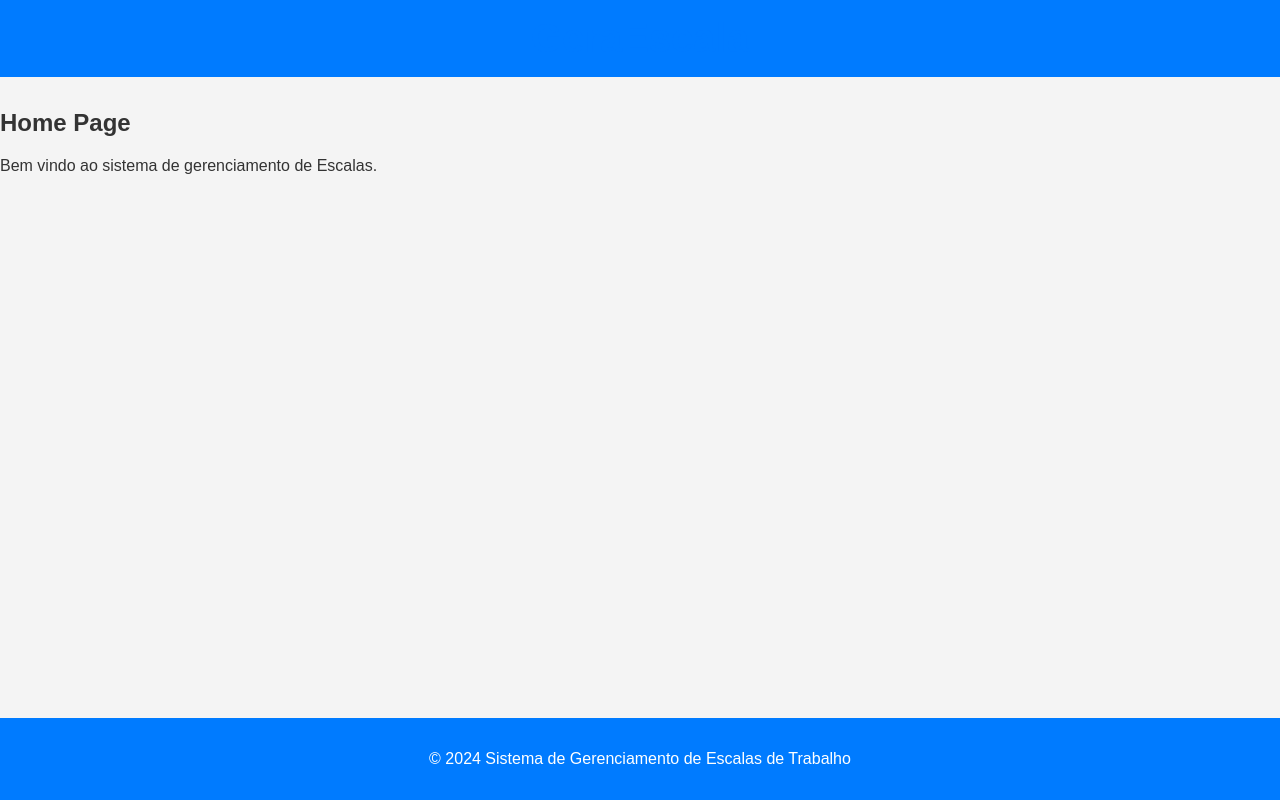
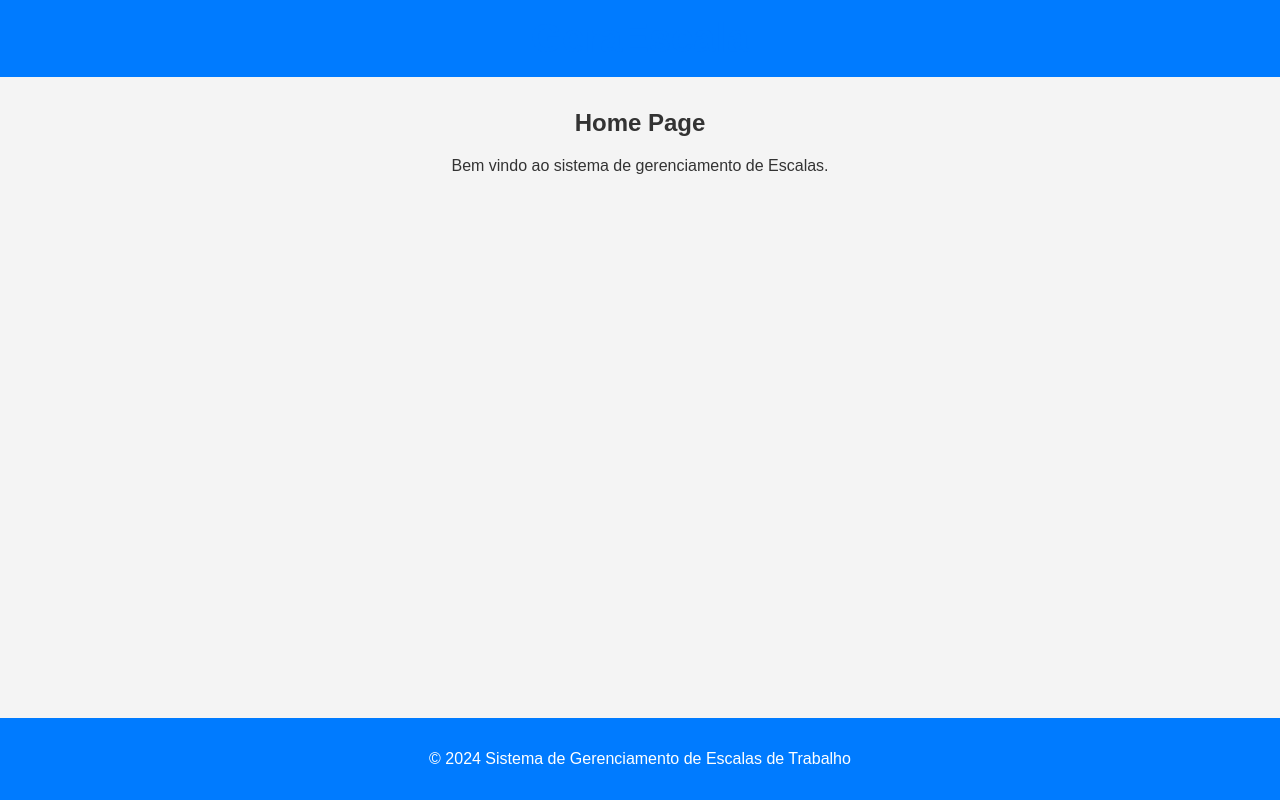
Before and after one commit to KeyssonG/GeraEscala.Js, a React (Create React App) app: page / in a window 1280 px wide. Built offline with nearby package versions, Linux system fonts and the light colour scheme.

Commit message:
Refatoração de comentários JSX e atualizações gerais no código
Corrigido warning de comentário JSX que não estava entre chaves
- Diversos ajustes e melhorias no código para manter a consistência

```diff
--- a/src/pages/HomePage.js
+++ b/src/pages/HomePage.js
@@ -3,7 +3,7 @@ import React from "react";
 // Página inicial do sistema
 function HomePage() {
     return (
-        <div>
+        <div style={{ textAlign: 'center' }}>
             <h2>Home Page</h2>
             <p>Bem vindo ao sistema de gerenciamento de Escalas.</p>
         </div>
--- a/src/pages/LoginPage.js
+++ b/src/pages/LoginPage.js
@@ -2,9 +2,9 @@ import React from "react";
 import Login from "../components/Authentication/Login";
 
 //Página de login do sistema
-function LoginPage () {
+function LoginPage() {
     return (
-        <div>
+        <div style={{ textAlign: 'center' }}>
             <h2>Página de Login</h2>
             <Login />
         </div>
--- a/src/pages/RegisterPage.js
+++ b/src/pages/RegisterPage.js
@@ -5,7 +5,7 @@ import Register from "../components/Authentication/Register";
 
 function RegisterPage() {
     return (
-        <div>
+        <div style={{ textAlign: 'center' }}>
             <h2>Página de registro</h2>
             <Register />
 
```
